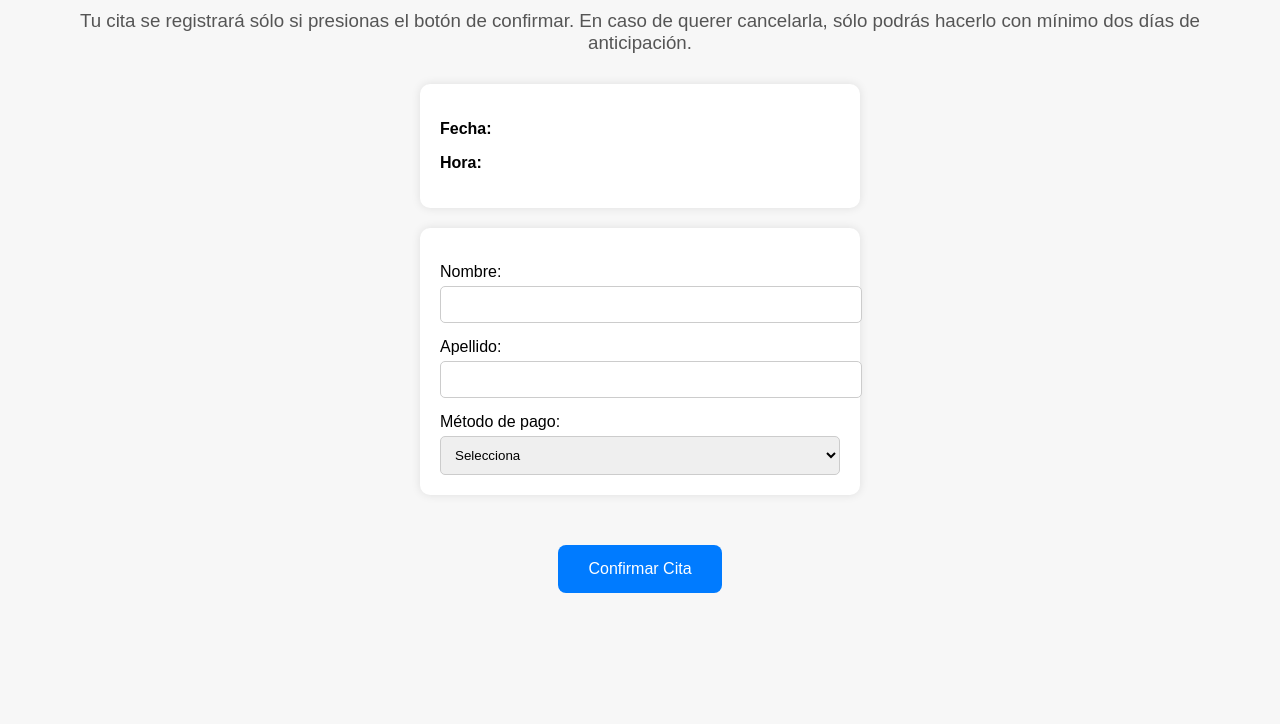
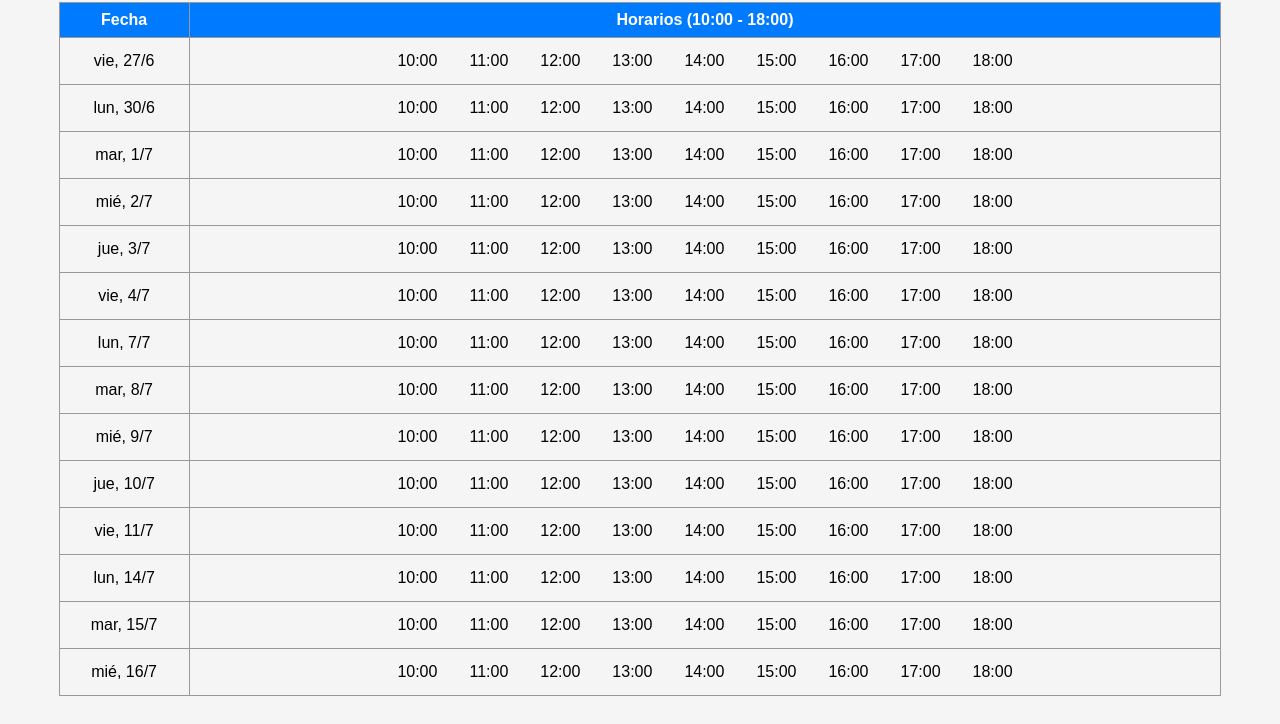
Before and after one commit to BusinessPO/Business-nails, a plain HTML site: page agendar.html in a window 1280 px wide. Shown: the part 99-823 px from the top of the page. Before the commit the page ends 800 px from the top, so only its background shows below. Drawn offline with Linux system fonts and the light colour scheme.

Commit message:
Update agendar.html

```diff
--- a/agendar.html
+++ b/agendar.html
@@ -1,147 +1,151 @@
 <!DOCTYPE html>
 <html lang="es">
 <head>
-  <meta charset="UTF-8">
-  <title>Confirmar Cita</title>
+<meta charset="UTF-8" />
+<title>Agendar cita</title>
 <style>
   body {
     font-family: Arial, sans-serif;
-      background: #f7f7f7;
-      padding: 30px;
+    padding: 20px;
+    background: #f5f5f5;
     text-align: center;
   }
-    h1 {
-      font-size: 1.8em;
-      margin-bottom: 10px;
+  table {
+    margin: 0 auto;
+    border-collapse: collapse;
+    width: 95%;
   }
-    h3 {
-      font-weight: normal;
-      color: #555;
-      margin-bottom: 30px;
+  th, td {
+    border: 1px solid #999;
+    padding: 8px;
+    text-align: center;
   }
-    .detalle {
-      background: #fff;
-      padding: 20px;
-      margin: 0 auto 20px;
-      border-radius: 10px;
-      max-width: 400px;
-      text-align: left;
-      box-shadow: 0 0 10px rgba(0,0,0,0.1);
-    }
-    label {
-      display: block;
-      margin-top: 15px;
-      text-align: left;
-    }
-    input, select {
-      width: 100%;
-      padding: 10px;
-      margin-top: 5px;
-      border-radius: 5px;
-      border: 1px solid #ccc;
-    }
-    button {
-      margin-top: 30px;
-      padding: 15px 30px;
-      font-size: 1em;
-      border: none;
+  th {
     background-color: #007bff;
     color: white;
-      border-radius: 8px;
+  }
+  td.horario {
     cursor: pointer;
+    border-radius: 6px;
+    color: white;
+    font-weight: bold;
   }
-    button:hover {
-      background-color: #0056b3;
+  td.disponible {
+    background-color: #28a745;
+  }
+  td.ocupado {
+    background-color: gray;
+    cursor: not-allowed;
+    color: #ccc;
+  }
+  td.no-laboral {
+    background-color: #eee;
+    color: #aaa;
+    cursor: default;
+  }
+  h1 {
+    margin-bottom: 15px;
   }
 </style>
 </head>
 <body>
 
-  <h1>¿Confirmar cita?</h1>
-  <h3>Tu cita se registrará sólo si presionas el botón de confirmar. En caso de querer cancelarla, sólo podrás hacerlo con mínimo dos días de anticipación.</h3>
+<h1>Selecciona fecha y horario</h1>
 
-  <div class="detalle" id="infoCita">
-    <p><strong>Fecha:</strong> <span id="fecha"></span></p>
-    <p><strong>Hora:</strong> <span id="hora"></span></p>
-  </div>
-
-  <div class="detalle">
-    <label>Nombre:</label>
-    <input type="text" id="nombre" required>
-
-    <label>Apellido:</label>
-    <input type="text" id="apellido" required>
-
-    <label>Método de pago:</label>
-    <select id="pago">
-      <option value="">Selecciona</option>
-      <option value="Efectivo">Efectivo</option>
-      <option value="Transferencia">Transferencia</option>
-      <option value="Tarjeta">Tarjeta</option>
-    </select>
-  </div>
-
-  <button onclick="confirmarCita()">Confirmar Cita</button>
+<table id="tablaCitas">
+  <thead>
+    <tr>
+      <th>Fecha</th>
+      <th>Horarios (10:00 - 18:00)</th>
+    </tr>
+  </thead>
+  <tbody>
+    <!-- Se llenará con JS -->
+  </tbody>
+</table>
 
 <script>
-      window.location.href = "agendar.html";
+  const tablaBody = document.querySelector("#tablaCitas tbody");
+
+  // Función para saber si día es fin de semana
+  function esFinDeSemana(fecha) {
+    const dia = fecha.getDay();
+    return dia === 0 || dia === 6;
   }
 
-    document.getElementById("fecha").textContent = cita.fecha;
-    document.getElementById("hora").textContent = cita.hora;
-
-    function confirmarCita() {
-      const nombre = document.getElementById("nombre").value.trim();
-      const apellido = document.getElementById("apellido").value.trim();
-      const pago = document.getElementById("pago").value;
-
-      if (!nombre || !apellido || !pago) {
-        alert("Por favor, completa todos los campos.");
-        return;
+  // Función para formatear fecha dd/mm/aaaa
+  function formatearFecha(fecha) {
+    return fecha.toLocaleDateString("es-MX", { weekday:"short", day:"numeric", month:"numeric" });
   }
 
-      const nuevaCita = {
-        fecha: cita.fecha,
-        hora: cita.hora,
-        nombre,
-        apellido,
-        pago
-      };
+  // Obtener citas ocupadas (desde localStorage)
+  const citasAgendadas = JSON.parse(localStorage.getItem("citasAgendadas") || "[]");
 
-      // Guardar permanentemente
-      const citas = JSON.parse(localStorage.getItem("citasAgendadas") || "[]");
-
-      // Validar que no exista la cita ocupada (evitar duplicados)
-      const existe = citas.some(c => c.fecha === nuevaCita.fecha && c.hora === nuevaCita.hora);
-      if (existe) {
-        alert("Ese horario ya está reservado. Por favor, elige otro.");
-        window.location.href = "agendar.html";
-        return;
+  // Generar fechas desde 3 días después, 14 días (solo lunes-viernes)
+  function generarFechas(desde, cantidad) {
+    const fechas = [];
+    let fecha = new Date(desde);
+    while (fechas.length < cantidad) {
+      if (!esFinDeSemana(fecha)) {
+        fechas.push(new Date(fecha));
+      }
+      fecha.setDate(fecha.getDate() + 1);
+    }
+    return fechas;
   }
 
-      citas.push(nuevaCita);
-      localStorage.setItem("citasAgendadas", JSON.stringify(citas));
+  const hoy = new Date();
+  const inicio = new Date(hoy.getFullYear(), hoy.getMonth(), hoy.getDate() + 3);
+  const fechas = generarFechas(inicio, 14);
 
-      // Enviar WhatsApp (abre en nueva pestaña)
-      const mensaje = encodeURIComponent(
-        `Nueva cita reservada:\n` +
-        `Fecha: ${nuevaCita.fecha}\n` +
-        `Hora: ${nuevaCita.hora}\n` +
-        `Nombre: ${nuevaCita.nombre} ${nuevaCita.apellido}\n` +
-        `Pago: ${nuevaCita.pago}`
-      );
-      const telefonoDueña = "521234567890"; // Cambia aquí al número de la dueña con código país sin signos ni espacios
-      window.open(`https://wa.me/${telefonoDueña}?text=${mensaje}`, "_blank");
+  // Horarios disponibles (hora inicio)
+  const horarios = ["10:00", "11:00", "12:00", "13:00", "14:00", "15:00", "16:00", "17:00", "18:00"];
 
-      // Limpiar selección temporal
-      localStorage.removeItem("citaSeleccionada");
+  fechas.forEach(fecha => {
+    const fila = document.createElement("tr");
 
-      // Guardar nombre para página agradecimiento
-      localStorage.setItem("nombreCliente", nombre);
+    // Columna fecha
+    const tdFecha = document.createElement("td");
+    tdFecha.textContent = formatearFecha(fecha);
+    fila.appendChild(tdFecha);
 
-      // Redirigir a agradecimiento
-      window.location.href = "agradecimiento.html";
+    // Columna horarios
+    const tdHorarios = document.createElement("td");
+
+    horarios.forEach(hora => {
+      const span = document.createElement("span");
+      span.textContent = hora;
+      span.classList.add("horario");
+
+      // Verificar si horario está ocupado
+      const fechaStr = fecha.toISOString().slice(0,10);
+      const estaOcupado = citasAgendadas.some(cita => cita.fecha === fechaStr && cita.hora === hora);
+
+      if(estaOcupado) {
+        span.classList.add("ocupado");
+        span.title = "Horario ocupado";
+      } else {
+        span.classList.add("disponible");
+        span.title = "Horario disponible";
+        span.style.margin = "0 4px";
+        span.style.padding = "6px 12px";
+        span.style.display = "inline-block";
+        span.style.borderRadius = "6px";
+        span.style.cursor = "pointer";
+
+        span.addEventListener("click", () => {
+          // Guardar selección temporal y redirigir a registro
+          localStorage.setItem("citaSeleccionada", JSON.stringify({ fecha: fechaStr, hora }));
+          window.location.href = "registro.html";
+        });
       }
+      tdHorarios.appendChild(span);
+    });
+
+    fila.appendChild(tdHorarios);
+    tablaBody.appendChild(fila);
+  });
 </script>
+
 </body>
 </html>
```
Lines whose indentation alone changed are shown as unchanged.
